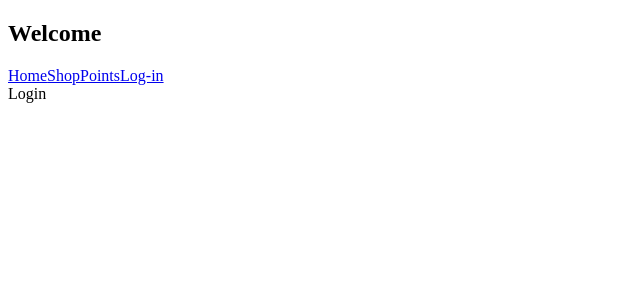
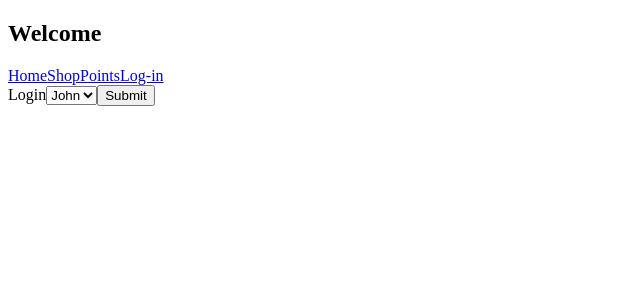
Before and after one commit to thomasjk0831/reward-points, a React (Create React App) app: page /login in a window 1280 px wide. Shown: the top 300 px of the page, without its empty margins (0-640 px from the left). Built offline with nearby package versions, Linux system fonts and the light colour scheme.

Commit message:
setup Login component

```diff
--- a/src/components/Login.js
+++ b/src/components/Login.js
@@ -1,7 +1,30 @@
-import React from "react";
+import React, { useState } from "react";
 
-function Login() {
-  return <div>Login</div>;
+function Login(props) {
+  const [choice, setChoice] = useState(1);
+
+  function handleSubmit(e) {
+    e.preventDefault();
+    props.setUser(choice);
+  }
+
+  function handleChange(e) {
+    setChoice(parseInt(e.target.value));
+  }
+  return (
+    <div>
+      <form onSubmit={handleSubmit}>
+        <label>
+          Login
+          <select onChange={handleChange}>
+            <option value="1">John</option>
+            <option value="2">Jane</option>
+          </select>
+        </label>
+        <input type="submit" value="Submit" />
+      </form>
+    </div>
+  );
 }
 
 export default Login;
```
